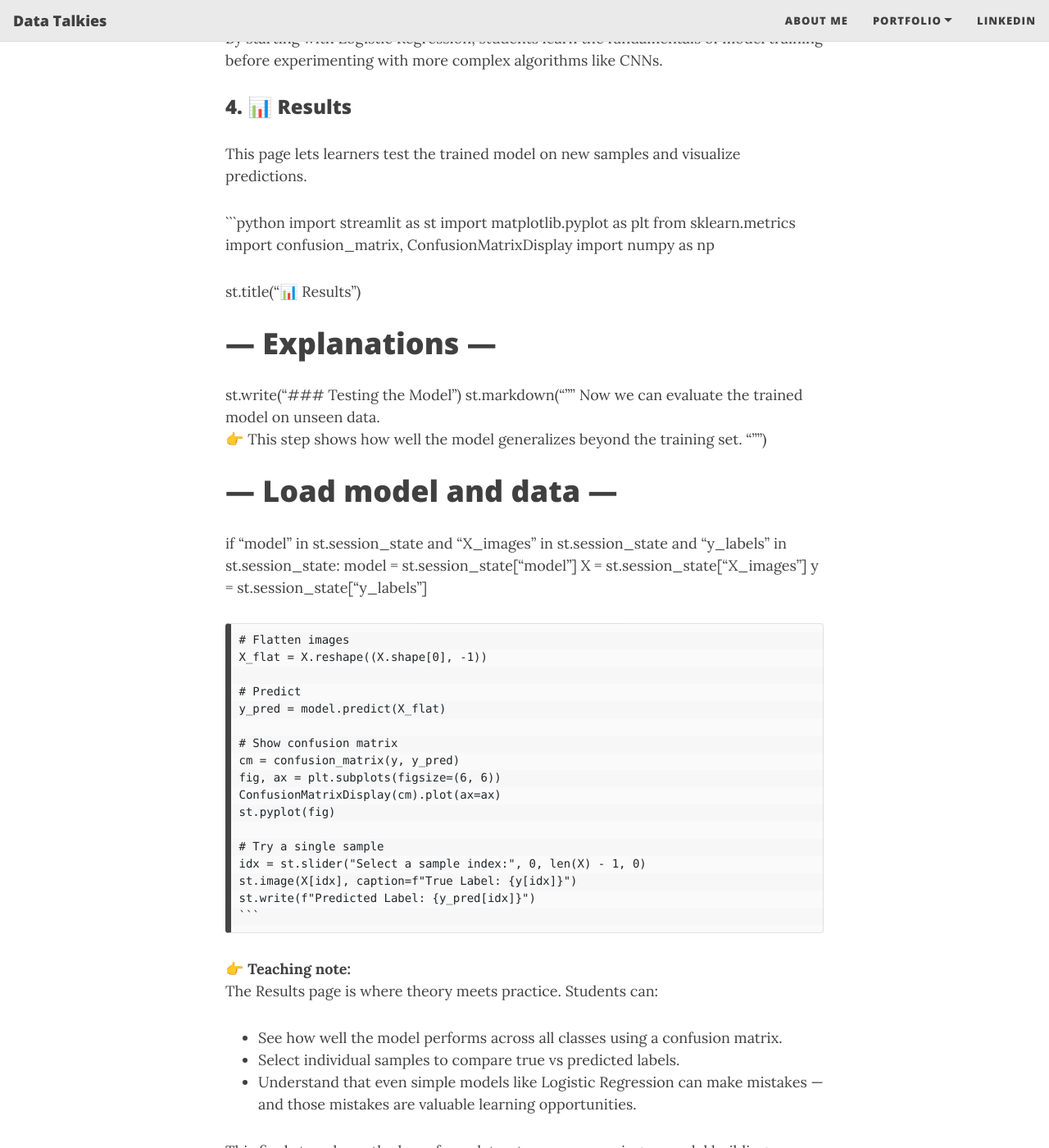
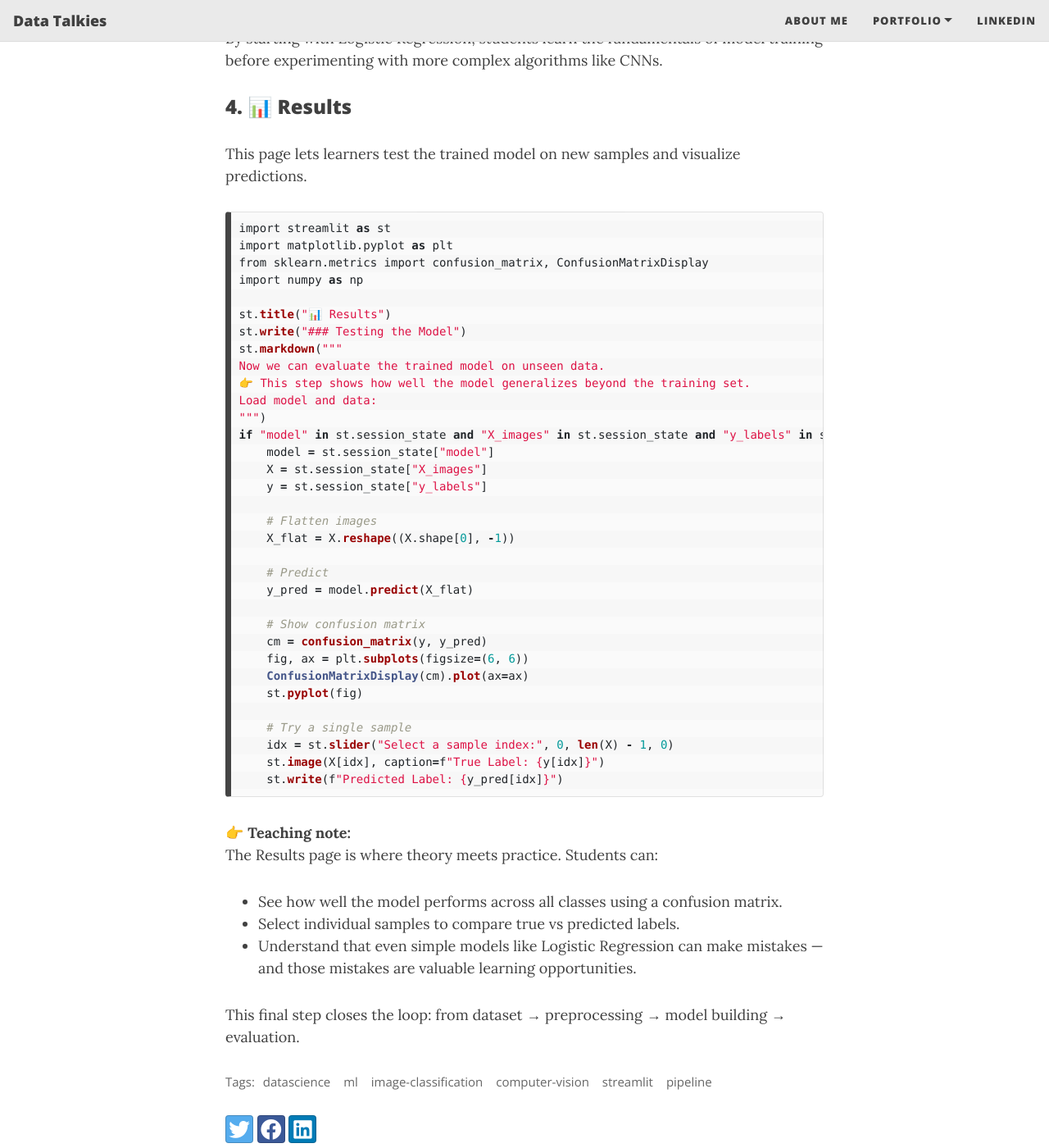
Before and after one commit to arpitHub/arpithub.github.io, a Jekyll site: the page built from _posts/2025-12-19-image-ml-explorer-app.md, in a window 1280 px wide and 1400 px high, scrolled down 5498 px. Shown: the whole window at 82% size. Built offline with Jekyll 4.4.1, drawn with Linux system fonts in a browser that asks for light colours; nearby versions of some CDN libraries.

Commit message:
fixed markdown

````diff
--- a/_posts/2025-12-19-image-ml-explorer-app.md
+++ b/_posts/2025-12-19-image-ml-explorer-app.md
@@ -209,15 +209,12 @@ from sklearn.metrics import confusion_matrix, ConfusionMatrixDisplay
 import numpy as np
 
 st.title("📊 Results")
-
-# --- Explanations ---
 st.write("### Testing the Model")
 st.markdown("""
 Now we can evaluate the trained model on unseen data.
 👉 This step shows how well the model generalizes beyond the training set.
+Load model and data:
 """)
-
-# --- Load model and data ---
 if "model" in st.session_state and "X_images" in st.session_state and "y_labels" in st.session_state:
     model = st.session_state["model"]
     X = st.session_state["X_images"]
@@ -239,7 +236,7 @@ if "model" in st.session_state and "X_images" in st.session_state and "y_labels"
     idx = st.slider("Select a sample index:", 0, len(X) - 1, 0)
     st.image(X[idx], caption=f"True Label: {y[idx]}")
     st.write(f"Predicted Label: {y_pred[idx]}")
-    ```
+```
 
 👉 **Teaching note:**
 The Results page is where theory meets practice. Students can:
````
